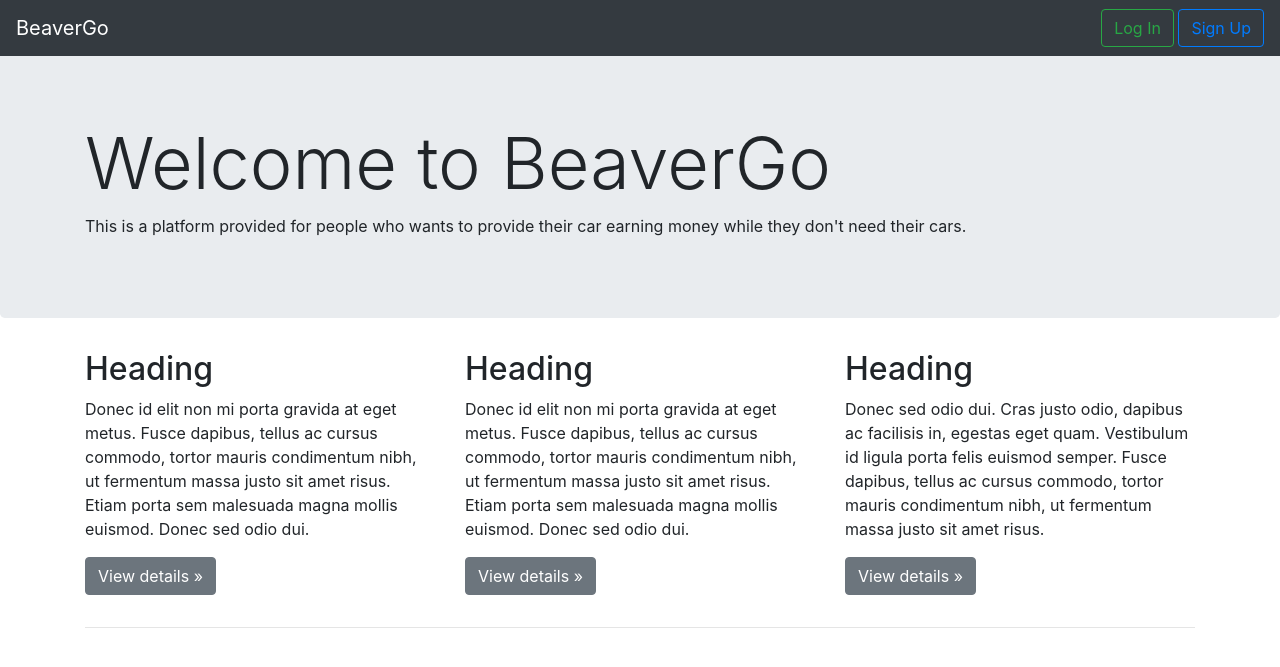
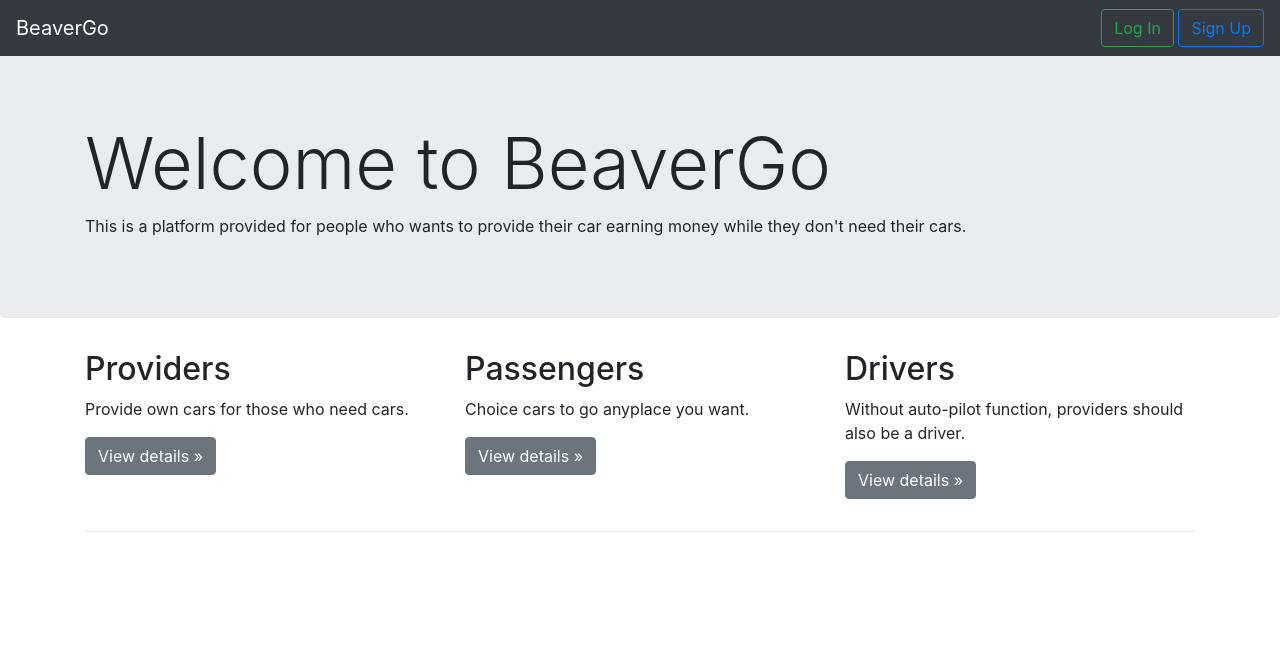
Before and after one commit to jshota/BeaverGo, a Django app: page / in a window 1280 px wide. Shown: the top 667 px of the page. Run offline with Django 3.2, Linux system fonts and the light colour scheme; some libraries are stand-ins or nearby versions.

Commit message:
Update home.html
chage desctiption

```diff
--- a/templates/home.html
+++ b/templates/home.html
@@ -53,21 +53,21 @@
 			<!-- Example row of columns -->
 			<div class="row">
 				<div class="col-md-4">
-					<h2>Heading</h2>
-					<p>Donec id elit non mi porta gravida at eget metus. Fusce dapibus, tellus ac cursus commodo, tortor mauris condimentum nibh, ut fermentum massa justo sit amet risus. Etiam porta sem malesuada magna mollis euismod. Donec sed odio dui.
+					<h2>Providers</h2>
+					<p>Provide own cars for those who need cars.
 					</p>
 					<p><a class="btn btn-secondary" href="#" role="button">View details &raquo;</a></p>
 				</div>
 				<div class="col-md-4">
-					<h2>Heading</h2>
-					<p>Donec id elit non mi porta gravida at eget metus. Fusce dapibus, tellus ac cursus commodo, tortor mauris condimentum nibh, ut fermentum massa justo sit amet risus. Etiam porta sem malesuada magna mollis euismod. Donec sed odio dui.
+					<h2>Passengers</h2>
+					<p>Choice cars to go anyplace you want.
 					</p>
 					<p><a class="btn btn-secondary" href="#" role="button">View details &raquo;</a></p>
 				</div>
 				<div class="col-md-4">
-					<h2>Heading</h2>
-					<p>Donec sed odio dui. Cras justo odio, dapibus ac facilisis in, egestas eget quam. Vestibulum id ligula porta felis euismod semper. Fusce dapibus, tellus ac cursus commodo, tortor mauris condimentum nibh, ut fermentum massa justo sit
-					amet risus.</p>
+					<h2>Drivers</h2>
+					<p>Without auto-pilot function, providers should also be a driver.
+					</p>
 					<p><a class="btn btn-secondary" href="#" role="button">View details &raquo;</a></p>
 				</div>
 			</div>
```
